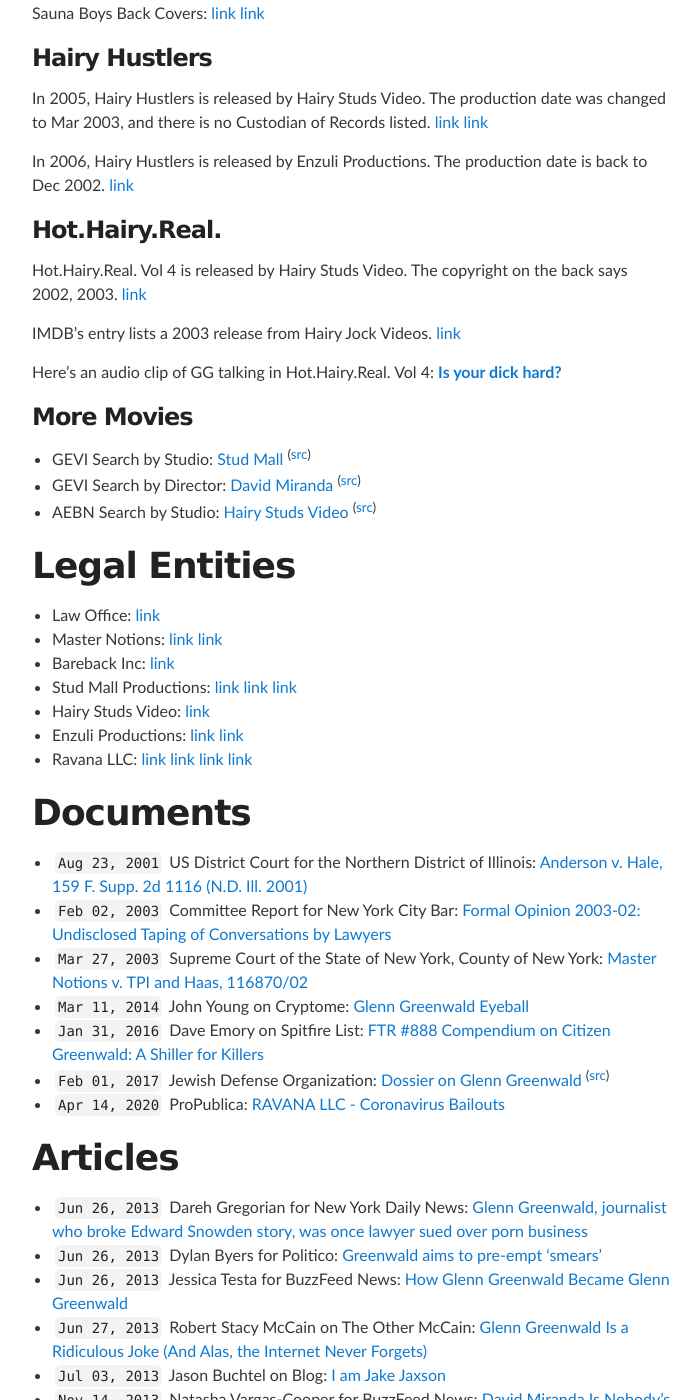
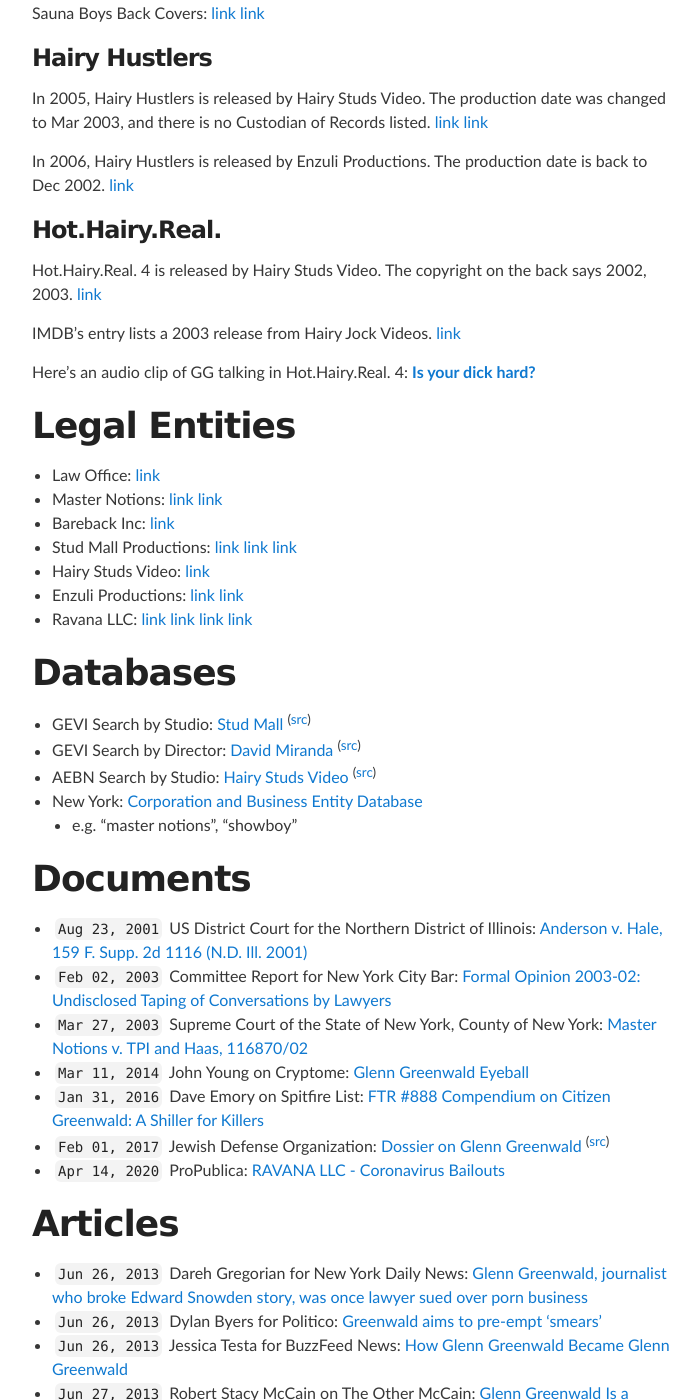
Before and after one commit to masternotions/masternotions.github.io, a Jekyll site: the page built from index.md, in a window 1280 px wide and 1400 px high, scrolled down 899 px. Shown: the whole window, without its empty margins (288-988 px from the left). Built offline with Jekyll 4.4.1, drawn with Linux system fonts in a browser that asks for light colours; comment, search, counter and statistics services are not loaded; some of the changed text lies outside the part shown.

```diff
--- a/index.md
+++ b/index.md
@@ -55,18 +56,12 @@ In 2006, Hairy Hustlers is released by Enzuli Productions. The production date i
 
 ## Hot.Hairy.Real.
 
-Hot.Hairy.Real. Vol 4 is released by Hairy Studs Video. The copyright on the back says 2002, 2003.
+Hot.Hairy.Real. 4 is released by Hairy Studs Video. The copyright on the back says 2002, 2003.
 [link](https://twitter.com/AlanVRK/status/1299754728897863685)
 
 IMDB's entry lists a 2003 release from Hairy Jock Videos. [link](https://www.imdb.com/title/tt7801464/)
 
-Here's an audio clip of GG talking in Hot.Hairy.Real. Vol 4: **[Is your dick hard?](./media/hairy-studs-4-audio.mp4)**
-
-## More Movies
-
-- GEVI Search by Studio: [Stud Mall](./assets/images/gevi-studio-studmall.png) <sup>([src](https://www.gayeroticvideoindex.com/C/7/6277.html))</sup>
-- GEVI Search by Director: [David Miranda](./assets/images/gevi-director-dm.png) <sup>([src](https://www.gayeroticvideoindex.com/D/3/2013.html))</sup>
-- AEBN Search by Studio: [Hairy Studs Video](./assets/images/aebn-series-hairystuds.png) <sup>([src](https://gay.aebn.com/gay/studios/19516/hairy-studs-video))</sup>
+Here's an audio clip of GG talking in Hot.Hairy.Real. 4: **[Is your dick hard?](./media/hairy-studs-4-audio.mp4)**
 
 # Legal Entities
 
@@ -78,13 +73,22 @@ Here's an audio clip of GG talking in Hot.Hairy.Real. Vol 4: **[Is your dick har
 - Enzuli Productions: [link](https://twitter.com/AlanVRK/status/1299776571482476548) [link](https://twitter.com/AlanVRK/status/1299788774382211072)
 - Ravana LLC: [link](https://twitter.com/AlanVRK/status/1298626981848899585) [link](https://twitter.com/AlanVRK/status/1298717258919813122) [link](https://twitter.com/AlanVRK/status/1299080322919862272) [link](https://twitter.com/AlanVRK/status/1299081614513840128)
 
+# Databases
+
+- GEVI Search by Studio: [Stud Mall](./assets/images/gevi-studio-studmall.png) <sup>([src](https://www.gayeroticvideoindex.com/C/7/6277.html))</sup>
+- GEVI Search by Director: [David Miranda](./assets/images/gevi-director-dm.png) <sup>([src](https://www.gayeroticvideoindex.com/D/3/2013.html))</sup>
+- AEBN Search by Studio: [Hairy Studs Video](./assets/images/aebn-series-hairystuds.png) <sup>([src](https://gay.aebn.com/gay/studios/19516/hairy-studs-video))</sup>
+- New York: [Corporation and Business Entity Database](https://appext20.dos.ny.gov/corp_public/corpsearch.entity_search_entry)
+  - e.g. "master notions", "showboy"
+
 # Documents
+
 - ``Aug 23, 2001`` US District Court for the Northern District of Illinois: [Anderson v. Hale, 159 F. Supp. 2d 1116 (N.D. Ill. 2001)](https://law.justia.com/cases/federal/district-courts/FSupp2/159/1116/2384296)
 - ``Feb 02, 2003`` Committee Report for New York City Bar: [Formal Opinion 2003-02: Undisclosed Taping of Conversations by Lawyers](https://www.nycbar.org/member-and-career-services/committees/reports-listing/reports/detail/formal-opinion-2003-02-undisclosed-taping-of-conversations-by-lawyers-1)
 - ``Mar 27, 2003`` Supreme Court of the State of New York, County of New York: [Master Notions v. TPI and Haas, 116870/02](./docs/30011687020023SCIV_pdf.pdf)
 - ``Mar 11, 2014`` John Young on Cryptome: [Glenn Greenwald Eyeball](https://cryptome.org/2014-info/glenn-greenwald/glenn-greenwald.htm)
 - ``Jan 31, 2016`` Dave Emory on Spitfire List: [FTR #888 Compendium on Citizen Greenwald: A Shiller for Killers](http://spitfirelist.com/for-the-record/ftr-888-compendium-on-citizen-greenwald-a-shiller-for-killers/)
-- ``Feb 01, 2017`` Jewish Defense Organization: [Dossier on Glenn Greenwald](./docs/jewish-defense-organization-dossier.pdf) <sup>([src](http://docshare.tips/the-story-of-a-jew-who-fell-in-love-with-a-nazi-the-glenn-greenwald-matt-hale-affair_58aa1654b6d87f6f5d8b5237.html))</sup>
+- ``Feb 01, 2017`` Jewish Defense Organization: [Dossier on Glenn Greenwald](./docs/jewish-defense-organization-dossier.pdf) <sup>([src](https://inba.info/the-story-of-a-jew-who-fell-in-love-with-a-nazi-the-glenn-greenwald-matt-hale-affair_58aa1654b6d87f6f5d8b5237.html))</sup>
 - ``Apr 14, 2020`` ProPublica: [RAVANA LLC - Coronavirus Bailouts](https://projects.propublica.org/coronavirus/bailouts/loans/ravana-llc-a962e2a231387214e7a1c7778ec6e3ab)
 
 # Articles
```
Also changed, not shown: other parts of index.md (+2 -0 lines).
